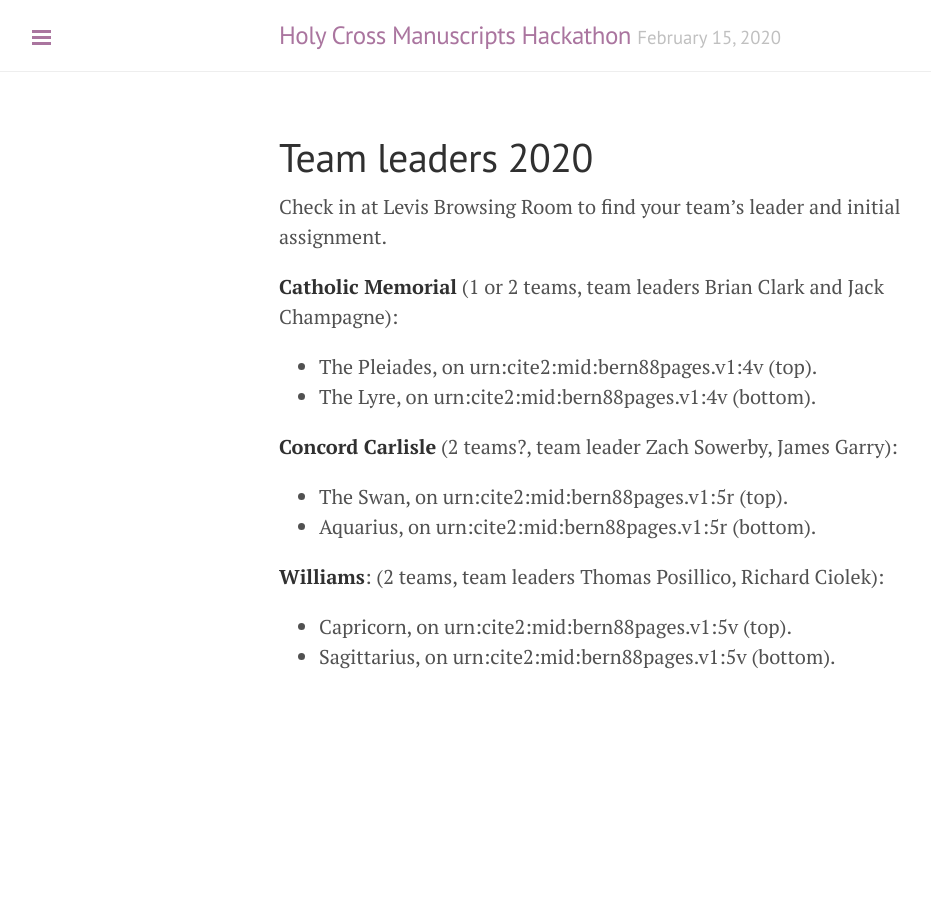
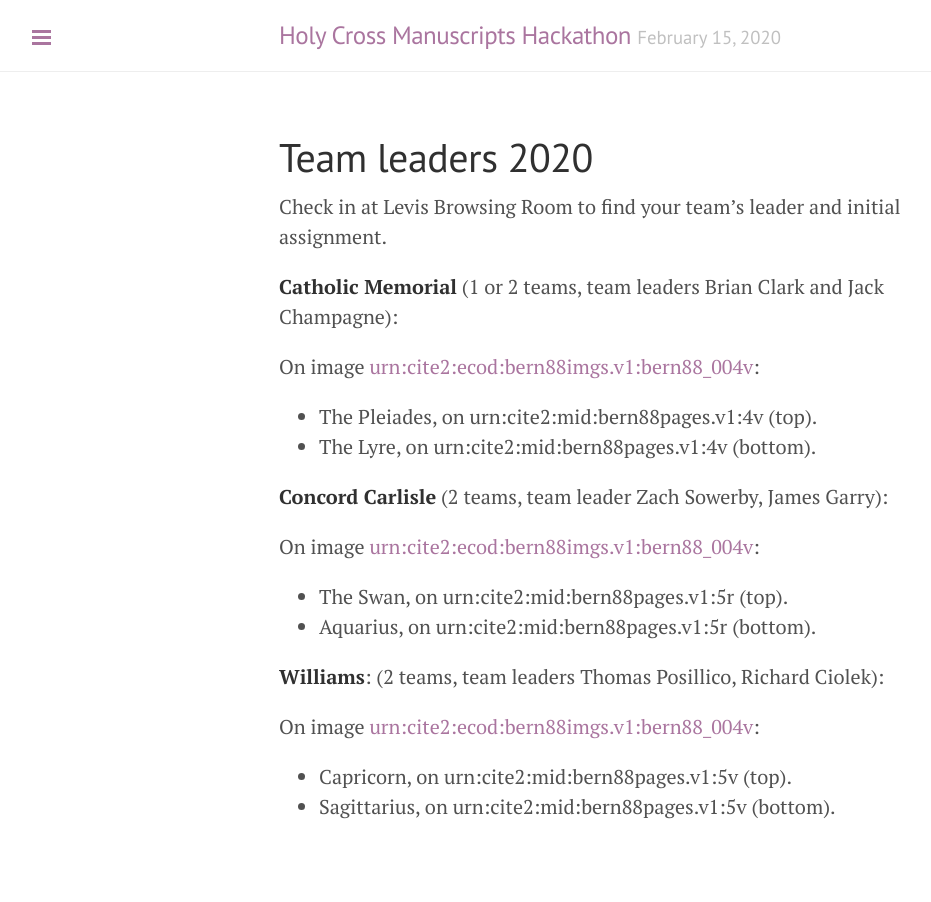
Before and after one commit to HCMID/ms-hackathon-2020, a Jekyll site: the page built from docs/teamleaders.md, in a window 1280 px wide. Shown: the whole page, without its empty margins (1-932 px from the left). Built offline with Jekyll 4.4.1, drawn with Linux system fonts in a browser that asks for light colours.

Commit message:
Link to images

```diff
--- a/docs/teamleaders.md
+++ b/docs/teamleaders.md
@@ -9,12 +9,18 @@ Check in at Levis Browsing Room to find your team's leader and initial assignmen
 **Catholic Memorial** (1 or 2 teams, team leaders Brian Clark and Jack Champagne):
 
 
+On image [urn:cite2:ecod:bern88imgs.v1:bern88_004v](http://www.homermultitext.org/ict2/?urn=urn:cite2:ecod:bern88imgs.v1:bern88_004v):
+
 - The Pleiades, on urn:cite2:mid:bern88pages.v1:4v (top).
 - The Lyre,  on urn:cite2:mid:bern88pages.v1:4v (bottom).
 
 
 
-**Concord Carlisle** (2 teams?, team leader Zach Sowerby,  James Garry):
+**Concord Carlisle** (2 teams, team leader Zach Sowerby,  James Garry):
+
+
+
+On image [urn:cite2:ecod:bern88imgs.v1:bern88_004v](http://www.homermultitext.org/ict2/?urn=urn:cite2:ecod:bern88imgs.v1:bern88_005r):
 
 - The Swan,  on urn:cite2:mid:bern88pages.v1:5r (top).
 - Aquarius,  on urn:cite2:mid:bern88pages.v1:5r (bottom).
@@ -22,5 +28,10 @@ Check in at Levis Browsing Room to find your team's leader and initial assignmen
 
 **Williams**:  (2 teams, team leaders Thomas Posillico, Richard Ciolek):
 
+
+
+On image [urn:cite2:ecod:bern88imgs.v1:bern88_004v](http://www.homermultitext.org/ict2/?urn=urn:cite2:ecod:bern88imgs.v1:bern88_005v):
+
+
 - Capricorn,  on urn:cite2:mid:bern88pages.v1:5v (top).
 - Sagittarius,  on urn:cite2:mid:bern88pages.v1:5v (bottom).
```
